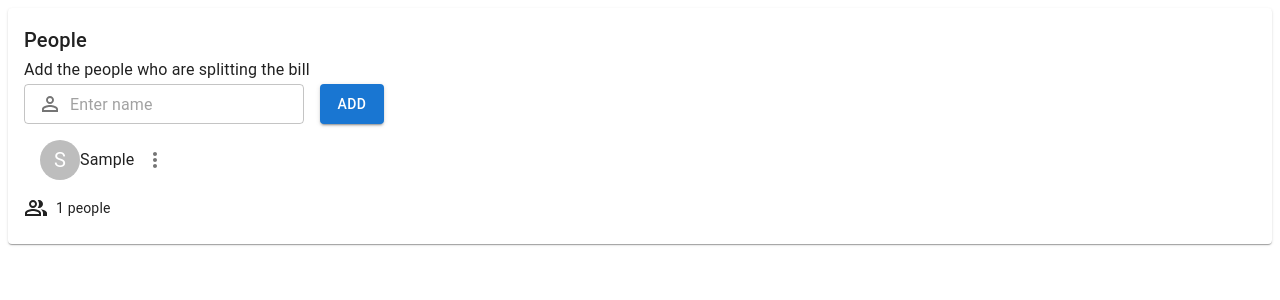
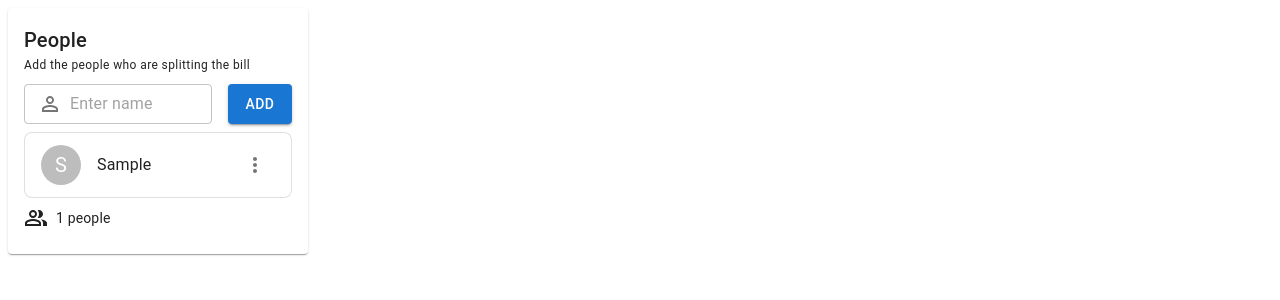
Before and after one commit to William-Vigo/bill-splitter-ui-v2, a Next.js app: page / in a window 1280 px wide. Both pictures are taken after typing "Sample" into the empty fields and a click on the button "ADD". Shown: the top 300 px of the page. Built offline with nearby package versions, Linux system fonts and the light colour scheme; what @mui/material-nextjs would draw is missing.

Commit message:
Add spacing between groups and add styling to name rows

```diff
--- a/components/desktop/people.tsx
+++ b/components/desktop/people.tsx
@@ -13,6 +13,7 @@ import {
     ListItemIcon,
     Menu,
     MenuItem,
+    Paper,
     Stack,
     TextField,
     Typography,
@@ -26,10 +27,18 @@ import Card from "@mui/material/Card"
 import CardContent from "@mui/material/CardContent"
 import { useBillStore } from "@/utility/store"
 
+function stringToColor(string: string) {
+    // TODO: make the colors random
+    return ""
+}
+
 function stringAvatar(name: string) {
     const first = name.split(" ")[0]?.[0] ?? ""
     const last = name.split(" ")[1]?.[0] ?? ""
     return {
+        sx: {
+            bgcolor: stringToColor(name),
+        },
         children: `${first}${last}`,
     }
 }
@@ -74,12 +83,16 @@ export default function People() {
     }
     return (
         <>
-            <Card>
+            <Card sx={{ width: "300px" }}>
                 <CardContent>
+                    <Stack sx={{ gap: 1 }}>
+                        <Stack>
                             <Typography variant="h6">People</Typography>
-                    <Typography variant="subtitle1">
+                            <Typography variant="caption">
                                 Add the people who are splitting the bill
                             </Typography>
+                        </Stack>
+                        <Stack>
                             <form
                                 onSubmit={(e) => {
                                     e.preventDefault()
@@ -101,26 +114,49 @@ export default function People() {
                                         placeholder="Enter name"
                                         variant="outlined"
                                         value={name}
-                                onChange={(e) => setName(e.target.value)}
+                                        onChange={(e) =>
+                                            setName(e.target.value)
+                                        }
                                     />
                                     <Button type="submit" variant="contained">
                                         Add
                                     </Button>
                                 </Stack>
                             </form>
-                    <List>
+                        </Stack>
+                        <Stack>
                             {party.map((person) => (
-                            <ListItem key={person}>
+                                <Paper
+                                    key={person}
+                                    variant="outlined"
+                                    sx={{
+                                        display: "flex",
+                                        alignItems: "center",
+                                        justifyContent: "space-between",
+                                        px: 2,
+                                        py: 1.5,
+                                        borderRadius: 2,
+                                    }}
+                                >
+                                    <Box
+                                        sx={{
+                                            display: "flex",
+                                            alignItems: "center",
+                                            gap: 2,
+                                        }}
+                                    >
                                         <Avatar {...stringAvatar(person)} />
                                         <Typography>{person}</Typography>
+                                    </Box>
                                     <IconButton
                                         onClick={(e) => handleClick(e, person)}
                                     >
                                         <MoreVertIcon />
                                     </IconButton>
-                            </ListItem>
+                                </Paper>
                             ))}
-                    </List>
+                        </Stack>
+                        <Stack>
                             <Box
                                 sx={{
                                     display: "flex",
@@ -133,6 +169,8 @@ export default function People() {
                                     {peopleCount} people
                                 </Typography>
                             </Box>
+                        </Stack>
+                    </Stack>
                 </CardContent>
             </Card>
             {/* Menu is floating and attaches using anchorEl */}
```
Lines whose indentation alone changed are shown as unchanged.
